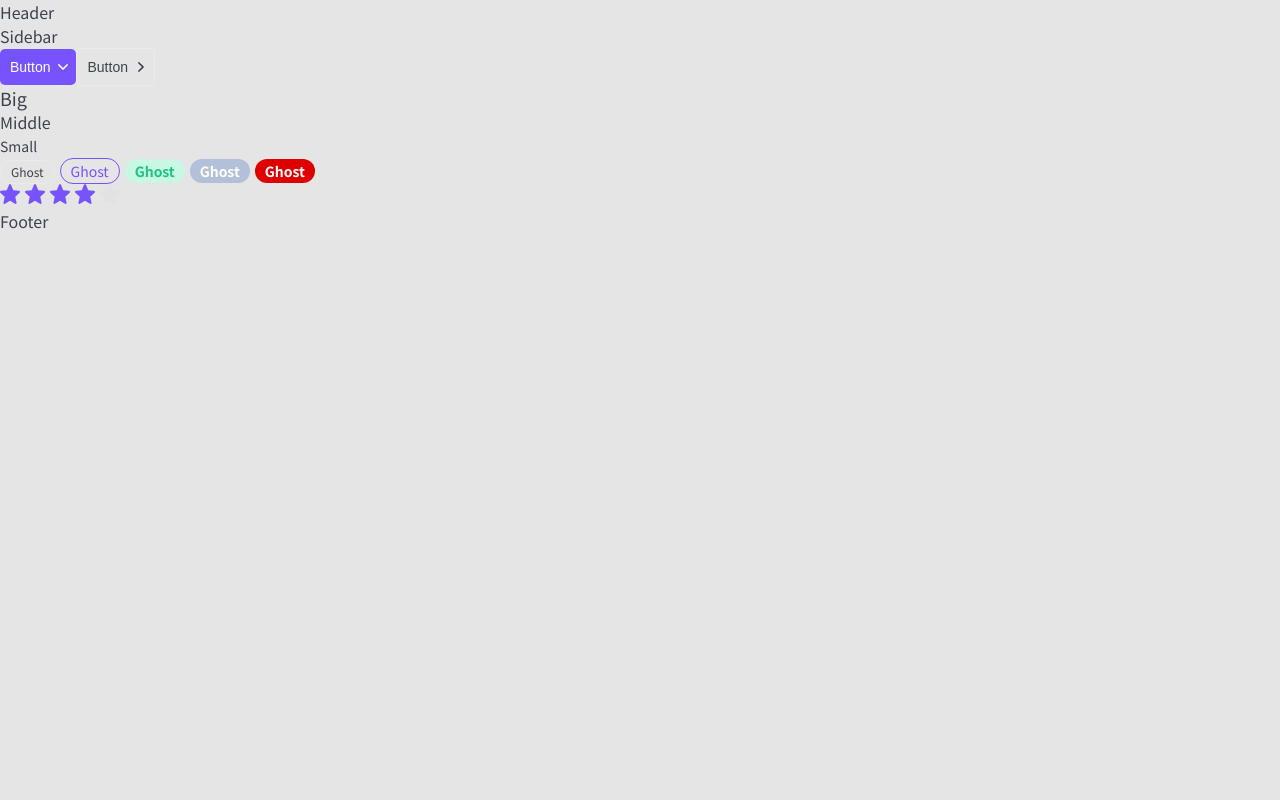
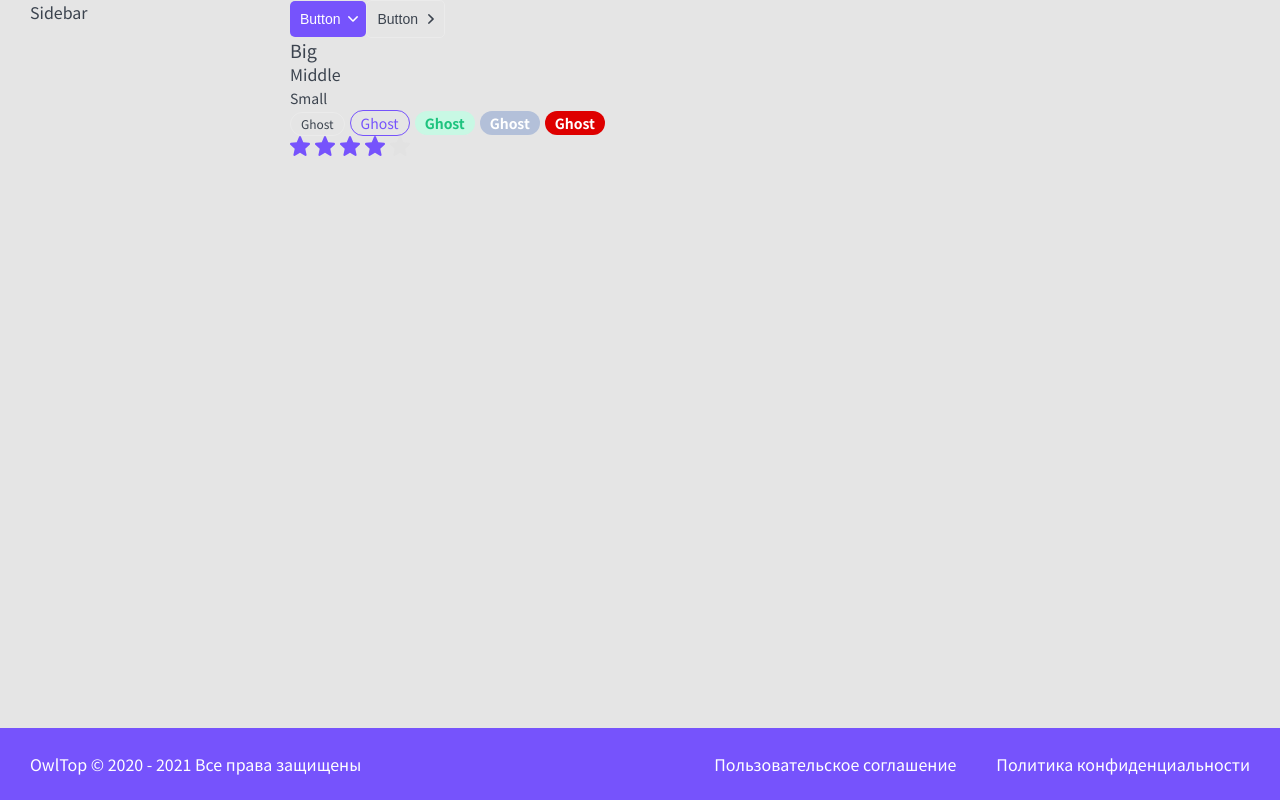
Before and after one commit to AleXCseev/home__projects, a Next.js app in the folder top-app/: page / in a window 1280 px wide. Built offline with nearby package versions, Linux system fonts and the light colour scheme.

Commit message:
style layout

```diff
--- a/top-app/layout/Footer/Footer.module.css
+++ b/top-app/layout/Footer/Footer.module.css
@@ -0,0 +1,20 @@
+.footer {
+	display: grid;
+	grid-template-columns: 1fr auto auto;
+	gap: 10px 40px;
+	background: var(--primary);
+	padding: 25px 30px;
+	color: var(--white);
+	font-size: 16px;
+	line-height: 1.4;
+}
+
+.footer a:hover {
+	color: var(--grey-light);
+}
+
+@media (max-width: 765px) {
+	.footer {
+		grid-template-columns: 1fr;
+	}
+}
--- a/top-app/layout/Footer/Footer.tsx
+++ b/top-app/layout/Footer/Footer.tsx
@@ -1,11 +1,18 @@
 import { FooterProps } from "./Footer.props";
 import styles from "./Footer.module.css";
 import cn from "classnames";
+import { format } from "date-fns";
 
-export const Footer = ({ ...props }: FooterProps): JSX.Element => {
+export const Footer = ({ className, ...props }: FooterProps): JSX.Element => {
 	return (
-		<div>
-			Footer
-		</div>
+		<footer className={cn(className, styles.footer)} {...props}>
+			<div>OwlTop © 2020 - {format(new Date(), "yyyy")} Все права защищены</div>
+			<a href="#" target="_blank">
+				Пользовательское соглашение
+			</a>
+			<a href="#" target="_blank">
+				Политика конфиденциальности
+			</a>
+		</footer>
 	);
 };
--- a/top-app/layout/Header/Header.tsx
+++ b/top-app/layout/Header/Header.tsx
@@ -3,9 +3,5 @@ import styles from "./Header.module.css";
 import cn from "classnames";
 
 export const Header = ({ ...props }: HeaderProps): JSX.Element => {
-	return (
-		<div>
-			Header
-		</div>
-	);
+	return <div {...props}>Header</div>;
 };
--- a/top-app/layout/Layout.module.css
+++ b/top-app/layout/Layout.module.css
@@ -0,0 +1,45 @@
+.wrapper {
+	display: grid;
+	grid-template-columns: auto 230px minmax(320px, 1200px) auto;
+	grid-template-rows: auto 1fr auto;
+	gap: 0 30px;
+	min-height: 100vh;
+	grid-template-areas:
+		". header header ."
+		". sidebar body ."
+		"footer footer footer footer";
+}
+
+.header {
+	grid-area: header;
+	display: none;
+}
+
+.sidebar {
+	grid-area: sidebar;
+}
+
+.body {
+	grid-area: body;
+}
+
+.footer {
+	grid-area: footer;
+}
+
+@media (max-width: 765px) {
+	.wrapper {
+		grid-template-columns: minmax(320px, 1fr);
+		grid-template-areas:
+			"header"
+			"body"
+			"footer";
+	}
+
+	.sidebar {
+		display: none;
+	}
+	.header {
+		display: block;
+	}
+}
--- a/top-app/layout/Layuot.tsx
+++ b/top-app/layout/Layuot.tsx
@@ -1,28 +1,27 @@
 import { LayoutProps } from "./Layout.props";
 import styles from "./Layout.module.css";
-import cn from "classnames";
-import React from "react";
+import React, { FunctionComponent } from "react";
 import { Header } from "./Header/Header";
 import { Sidebar } from "./Sidebar/Sidebar";
 import { Footer } from "./Footer/Footer";
 
-export const Layout = ({ children, ...props }: LayoutProps): JSX.Element => {
+const Layout = ({ children, ...props }: LayoutProps): JSX.Element => {
 	return (
-		<>
-			<Header>
-
-			</Header>
-
-			<div>
-				<Sidebar></Sidebar>
-				<div>
-					{children}
-				</div>
-			</div>
-
-			<Footer>
-
-			</Footer>
-		</>
+		<div className={styles.wrapper}>
+			<Header className={styles.header}></Header>
+			<Sidebar className={styles.sidebar}></Sidebar>
+			<div className={styles.body}>{children}</div>
+			<Footer className={styles.footer}></Footer>
+		</div>
 	);
 };
+
+export const withLayout = <T extends Record<string, unknown>>(Component: FunctionComponent<T>) => {
+	return function withLayoutnComponent(props: T): JSX.Element {
+		return (
+			<Layout>
+				<Component {...props}></Component>
+			</Layout>
+		);
+	};
+};
--- a/top-app/pages/index.tsx
+++ b/top-app/pages/index.tsx
@@ -1,11 +1,11 @@
 import React, { useEffect, useState } from "react";
 import { Button, Tag, P, Raiting } from "../components";
-import { Layout } from "../layout/Layuot";
+import { withLayout } from "../layout/Layuot";
 
-export default function Home(): JSX.Element {
-	const [raiting, setRaiting] = useState<number>(4)
+function Home(): JSX.Element {
+	const [raiting, setRaiting] = useState<number>(4);
 	return (
-		<Layout>
+		<>
 			<Button appearance={"primary"} arrow="down">
 				Button
 			</Button>
@@ -15,12 +15,24 @@ export default function Home(): JSX.Element {
 			<P size="l">Big</P>
 			<P>Middle</P>
 			<P size="s">Small</P>
-			<Tag size="s" color="ghost">Ghost</Tag>
-			<Tag size="m" color="primary">Ghost</Tag>
-			<Tag size="m" color="green">Ghost</Tag>
-			<Tag size="m" color="grey">Ghost</Tag>
-			<Tag size="m" color="red">Ghost</Tag>
+			<Tag size="s" color="ghost">
+				Ghost
+			</Tag>
+			<Tag size="m" color="primary">
+				Ghost
+			</Tag>
+			<Tag size="m" color="green">
+				Ghost
+			</Tag>
+			<Tag size="m" color="grey">
+				Ghost
+			</Tag>
+			<Tag size="m" color="red">
+				Ghost
+			</Tag>
 			<Raiting raiting={raiting} isEditable setRaiting={setRaiting}></Raiting>
-		</Layout>
+		</>
 	);
 }
+
+export default withLayout(Home);
```
Also changed, not shown: 1 other file (tests, documents, lock files or other folders).
